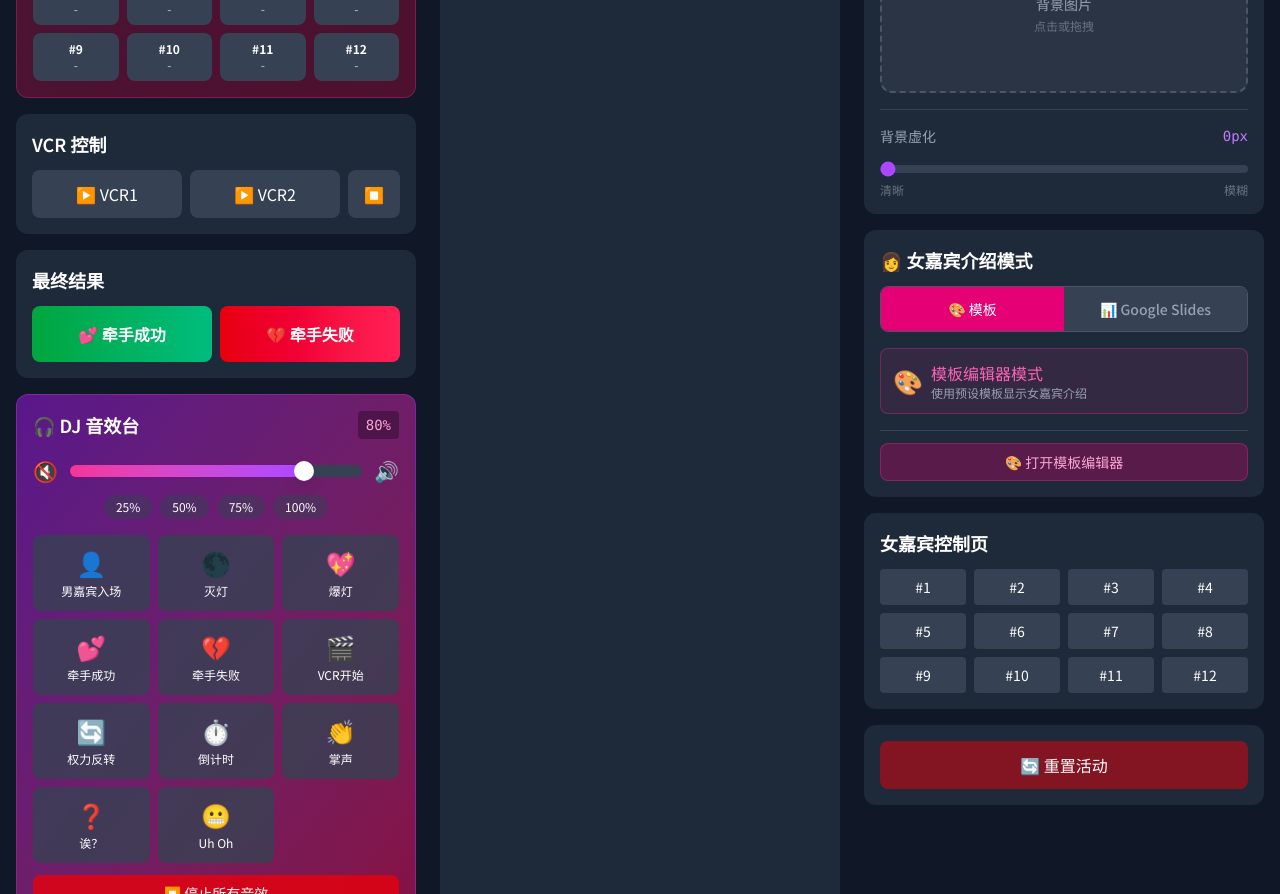
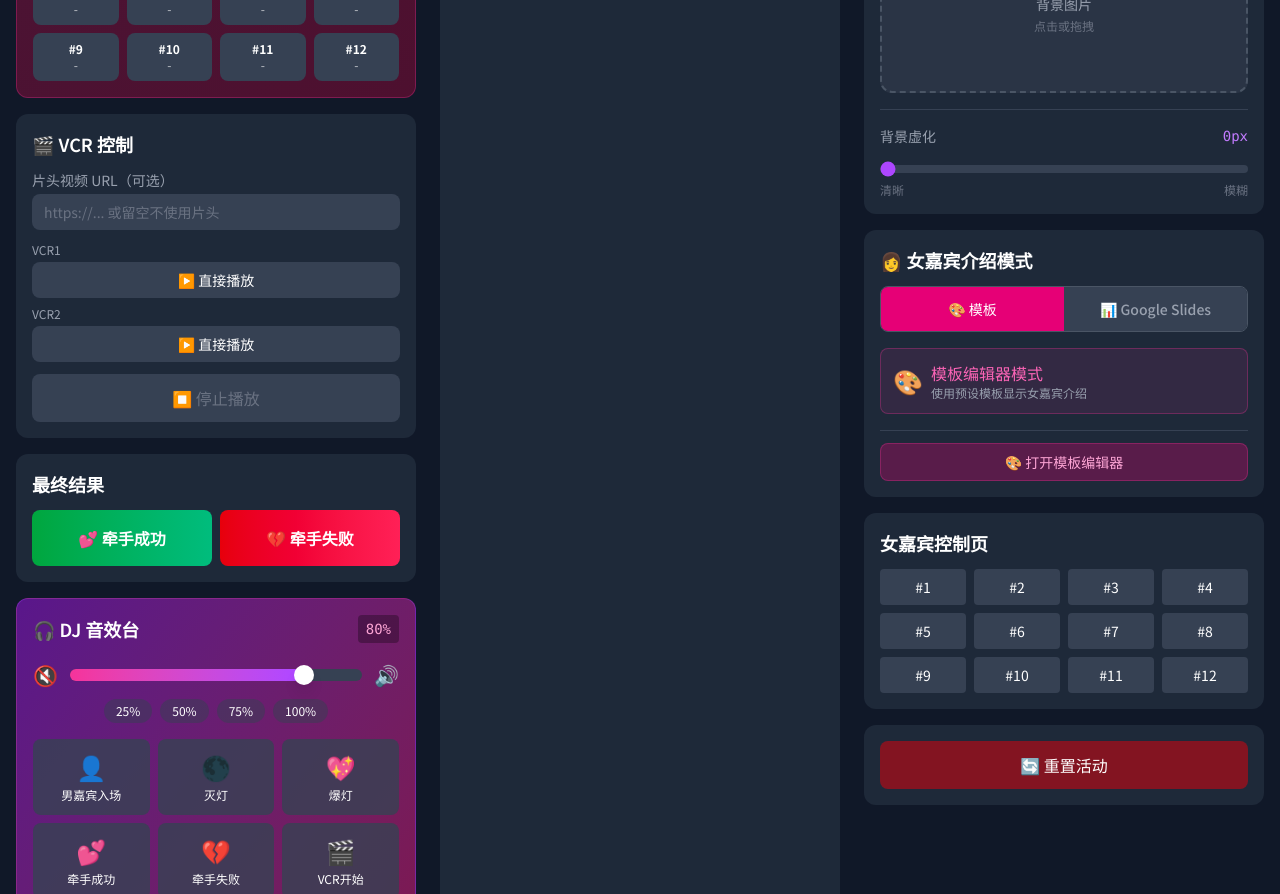
Before and after one commit to CharlieLi16/FEICHENGWURAO, a Next.js app: page /director in a window 1280 px wide. Shown: the part 1020-1914 px from the top of the page. Built offline with nearby package versions, Linux system fonts and the light colour scheme; no server answers.

Commit message:
Add optional VCR intro/opener video feature
- Add vcrIntroUrl and vcrPlayingIntro fields to EventState
- VCRPlayer now supports intro → main video sequence
- Director UI: set intro URL, choose '带片头' or '直接播放'
- Intro automatically transitions to main VCR when finished

```diff
--- a/app/director/page.tsx
+++ b/app/director/page.tsx
@@ -420,38 +420,105 @@ export default function DirectorPage() {
 
           {/* VCR Control */}
           <div className="bg-gray-800 rounded-xl p-4">
-            <h2 className="text-lg font-semibold mb-3">VCR 控制</h2>
+            <h2 className="text-lg font-semibold mb-3">🎬 VCR 控制</h2>
+
+            {/* Intro Video URL */}
+            <div className="mb-3">
+              <label className="text-sm text-gray-400 mb-1 block">片头视频 URL（可选）</label>
+              <input
+                type="text"
+                value={state.vcrIntroUrl || ''}
+                onChange={(e) => updateState({ vcrIntroUrl: e.target.value || undefined })}
+                placeholder="https://... 或留空不使用片头"
+                className="w-full px-3 py-2 bg-gray-700 rounded-lg text-sm placeholder-gray-500"
+              />
+              {state.vcrIntroUrl && (
+                <div className="mt-1 text-xs text-green-400">✓ 片头已设置</div>
+              )}
+            </div>
+
+            {/* VCR1 Controls */}
+            <div className="mb-2">
+              <div className="text-xs text-gray-400 mb-1">VCR1</div>
               <div className="flex gap-2">
+                {state.vcrIntroUrl && (
                   <button
                     onClick={() => {
                       playSound('vcrStart');
-                  updateState({ vcrType: 'vcr1', vcrPlaying: true });
+                      updateState({ vcrType: 'vcr1', vcrPlaying: true, vcrPlayingIntro: true });
                     }}
-                className={`flex-1 py-3 rounded-lg ${state.vcrType === 'vcr1' && state.vcrPlaying ? 'bg-blue-500' : 'bg-gray-700 hover:bg-gray-600'}`}
+                    className={`flex-1 py-2 rounded-lg text-sm ${
+                      state.vcrType === 'vcr1' && state.vcrPlaying && state.vcrPlayingIntro
+                        ? 'bg-purple-500'
+                        : 'bg-purple-700 hover:bg-purple-600'
+                    }`}
                   >
-                ▶️ VCR1
+                    🎬 带片头
                   </button>
+                )}
                 <button
                   onClick={() => {
                     playSound('vcrStart');
-                  updateState({ vcrType: 'vcr2', vcrPlaying: true });
+                    updateState({ vcrType: 'vcr1', vcrPlaying: true, vcrPlayingIntro: false });
                   }}
-                className={`flex-1 py-3 rounded-lg ${state.vcrType === 'vcr2' && state.vcrPlaying ? 'bg-blue-500' : 'bg-gray-700 hover:bg-gray-600'}`}
+                  className={`flex-1 py-2 rounded-lg text-sm ${
+                    state.vcrType === 'vcr1' && state.vcrPlaying && !state.vcrPlayingIntro
+                      ? 'bg-blue-500'
+                      : 'bg-gray-700 hover:bg-gray-600'
+                  }`}
                 >
-                ▶️ VCR2
+                  ▶️ 直接播放
                 </button>
+              </div>
+            </div>
+
+            {/* VCR2 Controls */}
+            <div className="mb-3">
+              <div className="text-xs text-gray-400 mb-1">VCR2</div>
+              <div className="flex gap-2">
+                {state.vcrIntroUrl && (
                   <button
-                onClick={() => updateState({ vcrPlaying: false })}
+                    onClick={() => {
+                      playSound('vcrStart');
+                      updateState({ vcrType: 'vcr2', vcrPlaying: true, vcrPlayingIntro: true });
+                    }}
+                    className={`flex-1 py-2 rounded-lg text-sm ${
+                      state.vcrType === 'vcr2' && state.vcrPlaying && state.vcrPlayingIntro
+                        ? 'bg-purple-500'
+                        : 'bg-purple-700 hover:bg-purple-600'
+                    }`}
+                  >
+                    🎬 带片头
+                  </button>
+                )}
+                <button
+                  onClick={() => {
+                    playSound('vcrStart');
+                    updateState({ vcrType: 'vcr2', vcrPlaying: true, vcrPlayingIntro: false });
+                  }}
+                  className={`flex-1 py-2 rounded-lg text-sm ${
+                    state.vcrType === 'vcr2' && state.vcrPlaying && !state.vcrPlayingIntro
+                      ? 'bg-blue-500'
+                      : 'bg-gray-700 hover:bg-gray-600'
+                  }`}
+                >
+                  ▶️ 直接播放
+                </button>
+              </div>
+            </div>
+
+            {/* Stop Button */}
+            <button
+              onClick={() => updateState({ vcrPlaying: false, vcrPlayingIntro: false })}
               disabled={!state.vcrPlaying}
-                className={`py-3 px-4 rounded-lg transition-all ${
+              className={`w-full py-3 rounded-lg transition-all font-medium ${
                 state.vcrPlaying
                   ? 'bg-red-600 hover:bg-red-500 animate-pulse'
                   : 'bg-gray-700 text-gray-500 cursor-not-allowed'
               }`}
             >
-                ⏹️
+              ⏹️ 停止播放
             </button>
-            </div>
           </div>
 
           {/* Final Result Buttons */}
--- a/app/stage/page.tsx
+++ b/app/stage/page.tsx
@@ -134,44 +134,80 @@ function MiniLightsOverlay({ lights }: { lights: Record<number, 'on' | 'off' | '
 
 // VCR Video Player - True fullscreen with PiP lights
 // READ-ONLY: No close button - VCR is controlled only from Director panel
+// Supports optional intro video that plays before main VCR
 function VCRPlayer({
   url,
   playing,
-  lights
+  lights,
+  introUrl,
+  playingIntro
 }: {
   url?: string;
   playing: boolean;
   lights: Record<number, 'on' | 'off' | 'burst'>;
+  introUrl?: string;
+  playingIntro?: boolean;
 }) {
-  if (!url || !playing) return null;
+  // Track if intro has finished (local state for seamless transition)
+  const [introFinished, setIntroFinished] = useState(false);
+
+  // Reset intro state when a new VCR session starts
+  useEffect(() => {
+    if (!playing) {
+      setIntroFinished(false);
+    }
+  }, [playing]);
+
+  if (!playing) return null;
+
+  // Determine which video to show
+  const showIntro = playingIntro && introUrl && !introFinished;
+  const currentUrl = showIntro ? introUrl : url;
+
+  if (!currentUrl) return null;
+
+  const handleIntroEnded = () => {
+    // Intro finished, switch to main VCR
+    setIntroFinished(true);
+  };
 
   return (
     <div className="fixed inset-0 bg-black z-50">
       {/* Mini lights PiP */}
       <MiniLightsOverlay lights={lights} />
 
+      {/* Intro indicator */}
+      {showIntro && (
+        <div className="absolute top-4 left-4 z-10 bg-purple-600/80 px-4 py-2 rounded-full text-white text-sm font-medium animate-pulse">
+          🎬 片头播放中...
+        </div>
+      )}
+
       {/* Video - true fullscreen */}
-      {url.includes('youtube') || url.includes('youtu.be') ? (
+      {currentUrl.includes('youtube') || currentUrl.includes('youtu.be') ? (
         <iframe
-          src={url.replace('watch?v=', 'embed/').replace('youtu.be/', 'youtube.com/embed/') + '?autoplay=1'}
+          key={showIntro ? 'intro' : 'main'}
+          src={currentUrl.replace('watch?v=', 'embed/').replace('youtu.be/', 'youtube.com/embed/') + '?autoplay=1'}
           className="w-full h-full"
           allow="autoplay; encrypted-media"
           allowFullScreen
         />
-      ) : url.includes('bilibili') ? (
+      ) : currentUrl.includes('bilibili') ? (
         <iframe
-          src={url}
+          key={showIntro ? 'intro' : 'main'}
+          src={currentUrl}
           className="w-full h-full"
           allow="autoplay"
           allowFullScreen
         />
       ) : (
         <video
-          src={url}
+          key={showIntro ? 'intro' : 'main'}
+          src={currentUrl}
           className="w-full h-full object-contain bg-black"
           autoPlay
           controls
-          // No onEnded handler - VCR stop is controlled from Director panel
+          onEnded={showIntro ? handleIntroEnded : undefined}
         />
       )}
     </div>
@@ -1024,6 +1060,8 @@ export default function StagePage() {
         url={vcrUrl}
         playing={state.vcrPlaying}
         lights={state.lights}
+        introUrl={state.vcrIntroUrl}
+        playingIntro={state.vcrPlayingIntro}
       />
 
       {/* Question Bubble - shows during "您的需求是？" phase */}
--- a/lib/event-state.ts
+++ b/lib/event-state.ts
@@ -106,6 +106,8 @@ export interface EventState {
   currentFemaleIntro: number | null; // Which female is being introduced (fullscreen)
   vcrPlaying: boolean;
   vcrType: 'vcr1' | 'vcr2' | null;
+  vcrIntroUrl?: string;             // VCR intro/opener video URL
+  vcrPlayingIntro?: boolean;        // Currently playing intro (before main VCR)
   message: string;                  // Current phase message/title
   currentSlide: string | null;      // Current slide ID being shown (fullscreen)
   stageBackground?: string;         // Custom stage background image URL
--- a/lib/event-store.ts
+++ b/lib/event-store.ts
@@ -96,6 +96,8 @@ function getDataForSave() {
       currentSlide: eventState.currentSlide,
       vcrPlaying: eventState.vcrPlaying,
       vcrType: eventState.vcrType,
+      vcrIntroUrl: eventState.vcrIntroUrl,
+      vcrPlayingIntro: eventState.vcrPlayingIntro,
       message: eventState.message,
       // These are Director-controlled but Stage needs them for display
       showingProfile: eventState.showingProfile,
```
Lines whose indentation alone changed are shown as unchanged.
